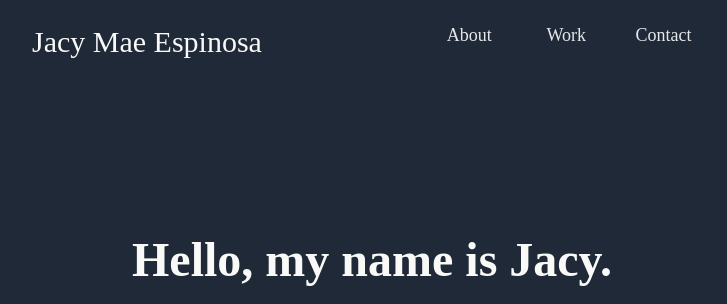
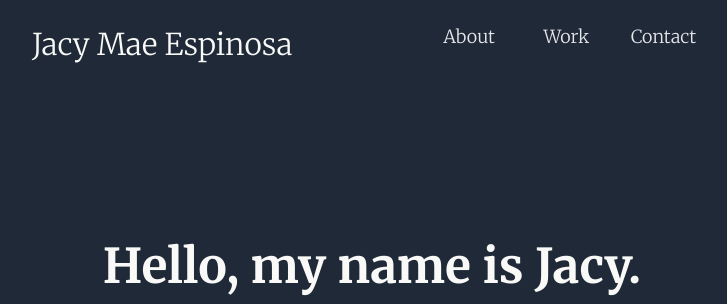
Before and after one commit to jacyespinosa/portfolio, a Flask app: page / in a window 1280 px wide; the page is wider, and only the part inside the window is pictured. Shown: the top 304 px of that part, without its empty margins (268-995 px from the left). Run offline with Flask 2, Linux system fonts and the light colour scheme; some libraries are stand-ins or nearby versions.

Commit message:
Changed the font family for the nav bar and the About container

```diff
--- a/static/css/styles.css
+++ b/static/css/styles.css
@@ -4,6 +4,7 @@ html {
 
 body {
   margin: 0px;
+
 }
 
 
@@ -15,6 +16,7 @@ body {
 .flex-container{
   padding: 25px 300px;
   display: flex;
+  font-family: 'Merriweather', serif;
 }
 
 .flex-container .header-logo {
@@ -48,12 +50,15 @@ body {
 }
 
 .website-awesome{
+  font-family: 'Merriweather', serif;
   font-size: 48px;
   color: #F9FAF8;
   margin-bottom: 0px;
 }
 
-
+.context-item p {
+  font-family: 'Merriweather', serif;
+}
 .info-container{
   padding: 25px 300px;
   background-color: white;
--- a/templates/index.html
+++ b/templates/index.html
@@ -4,6 +4,10 @@
     <meta charset="utf-8">
     <title>Jacy Espinosa | Full Stack Developer</title>
     <link rel="stylesheet" href="{{ url_for('static', filename='css/styles.css') }}">
+    <!--    Google Font-->
+    <link rel="preconnect" href="https://fonts.googleapis.com">
+    <link rel="preconnect" href="https://fonts.gstatic.com" crossorigin>
+    <link href="https://fonts.googleapis.com/css2?family=Merriweather:wght@300;700&display=swap" rel="stylesheet">
   </head>
 
   <body>
@@ -82,8 +86,8 @@
           <div class="text-project-container">
             <div class="text-project">
               <h2><a href="https://jacy-blog.herokuapp.com/">Online Blog</a></h2>
-              <p>Lorem ipsum dolor sit amet, consectetur adipiscing elit. Curabitur aliquet ante mi, sit amet facilisis quam vulputate in. Nulla ut nibh blandit, varius lectus vitae, posuere ante. Nam vitae venenatis nulla, sit amet dictum lectus. In hac habitasse platea dictumst.</p>
-              <p>Technologies used were: Pellentesque habitant morbi tristique senectus et netus et malesuada fames ac turpis egestas. Maecenas hendrerit pharetra est, eu feugiat tellus dignissim vel. Fusce vehicula non orci id rhoncus.</p>
+              <p>Personal blog that documents my journey to the Programming world.</p>
+              <p>Technologies used: Python, Flask, PostgreSQL, SqlAlchemy, HTML/CSS, and JavaScript.</p>
             </div>
 
           </div>
```
